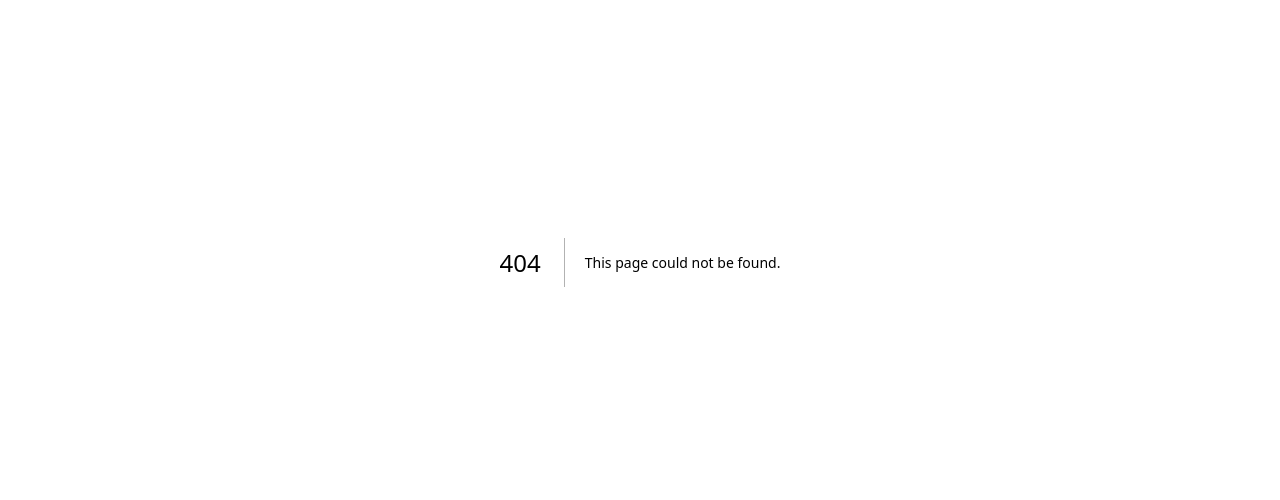
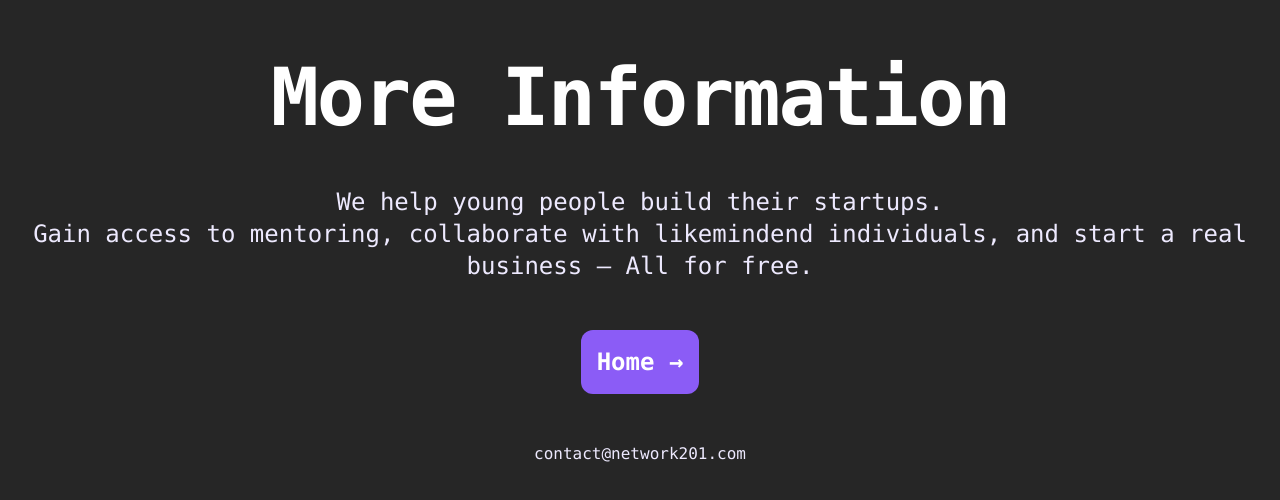
Before and after one commit to KennethChilds/Network201, a Next.js app: page /about in a window 1280 px wide. Before the commit this address had no page. Shown: the part 138-638 px from the top of the page. Built offline with nearby package versions, Linux system fonts and the light colour scheme.

Commit message:
added new page

```diff
--- /dev/null
+++ b/src/pages/about.tsx
@@ -0,0 +1,36 @@
+import Head from "next/head";
+import Link from "next/link";
+
+export default function About() {
+    return(
+        <>
+      <Head>
+        <title>Network201</title>
+        <meta name="Network201 Is a Network of Young and Talented People that are Interested in Building the Future"/>
+        <link rel="icon" href="/images/favicon.ico" sizes="any" />
+      </Head>
+      <main className="">
+        <div className="flex h-screen flex-col items-center justify-center gap-12 px-4 py-16">
+          <h1 className="text-5xl font-extrabold tracking-tight text-white sm:text-[5rem]">
+            <span className="">More Information</span>
+          </h1>
+          <h2 className="container flex flex-col px-4">
+            <span className="text-2xl text-center">We help young people build their startups.</span>
+            <span className="text-2xl text-center">Gain access to mentoring, collaborate with likemindend
+            individuals, and start a real business – All for free. </span>
+          </h2>
+            <div className="flex flex-col items-center justify-end">
+            <Link
+                className="flex max-w-xs flex-col gap-4 rounded-xl bg-violet-500 p-4 text-white hover:bg-violet-600/100"
+                href="/"
+                target="_blank"
+                >
+                <h3 className="text-2xl font-bold text-center">Home →</h3>
+                </Link>
+            </div>
+            <div>contact@network201.com</div>
+        </div>
+      </main>
+    </>
+    );
+}
```
